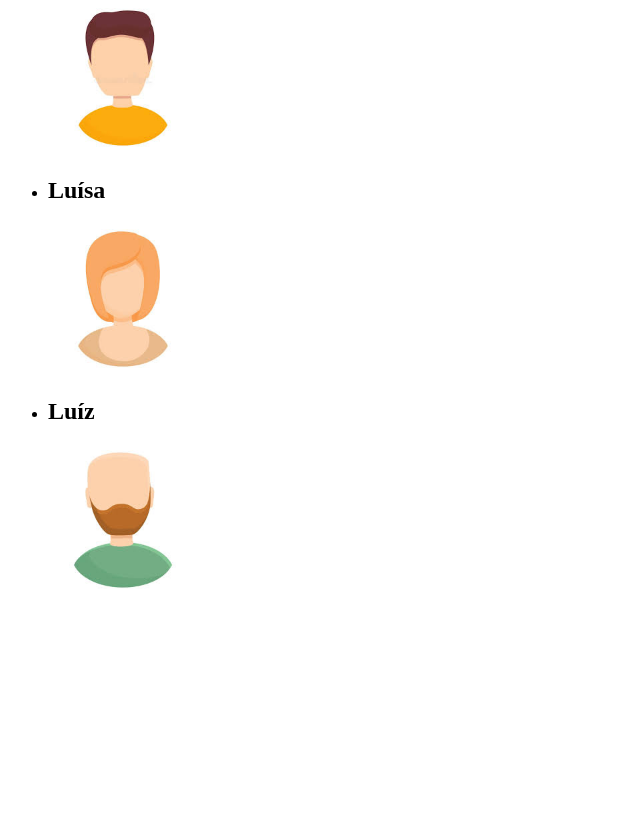
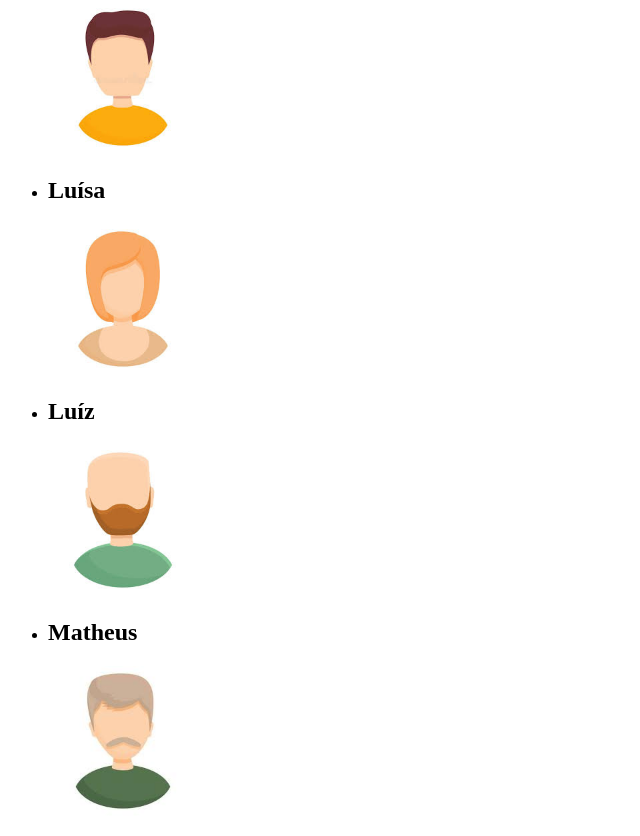
Before and after one commit to CaioCristianoDev/SiteEquipe, a plain HTML site: page index.html in a window 1280 px wide. Shown: the part 786-1622 px from the top of the page, without its empty margins (0-640 px from the left). Before the commit the page ends 1401 px from the top, so only its background shows below. Drawn offline with Linux system fonts and the light colour scheme.

Commit message:
Matheus1

```diff
--- a/index.html
+++ b/index.html
@@ -44,6 +44,12 @@
                     <img src="imagens/luiz.jpeg" alt="Luíz" width="150" height="150">
                 </a>
             </li>
+            <li>
+                <h2>Matheus</h2>
+                <a href="equipe/Matheus.html">
+                    <img src="imagens/matheus.jpeg" alt="Matheus" width="150" height="150">
+                </a>
+            </li>
         </ul>
     </body>
 </html>
```
Also changed, not shown: equipe/Matheus.html (added, +13 -0 lines), imagens/matheus.jpeg (added).
